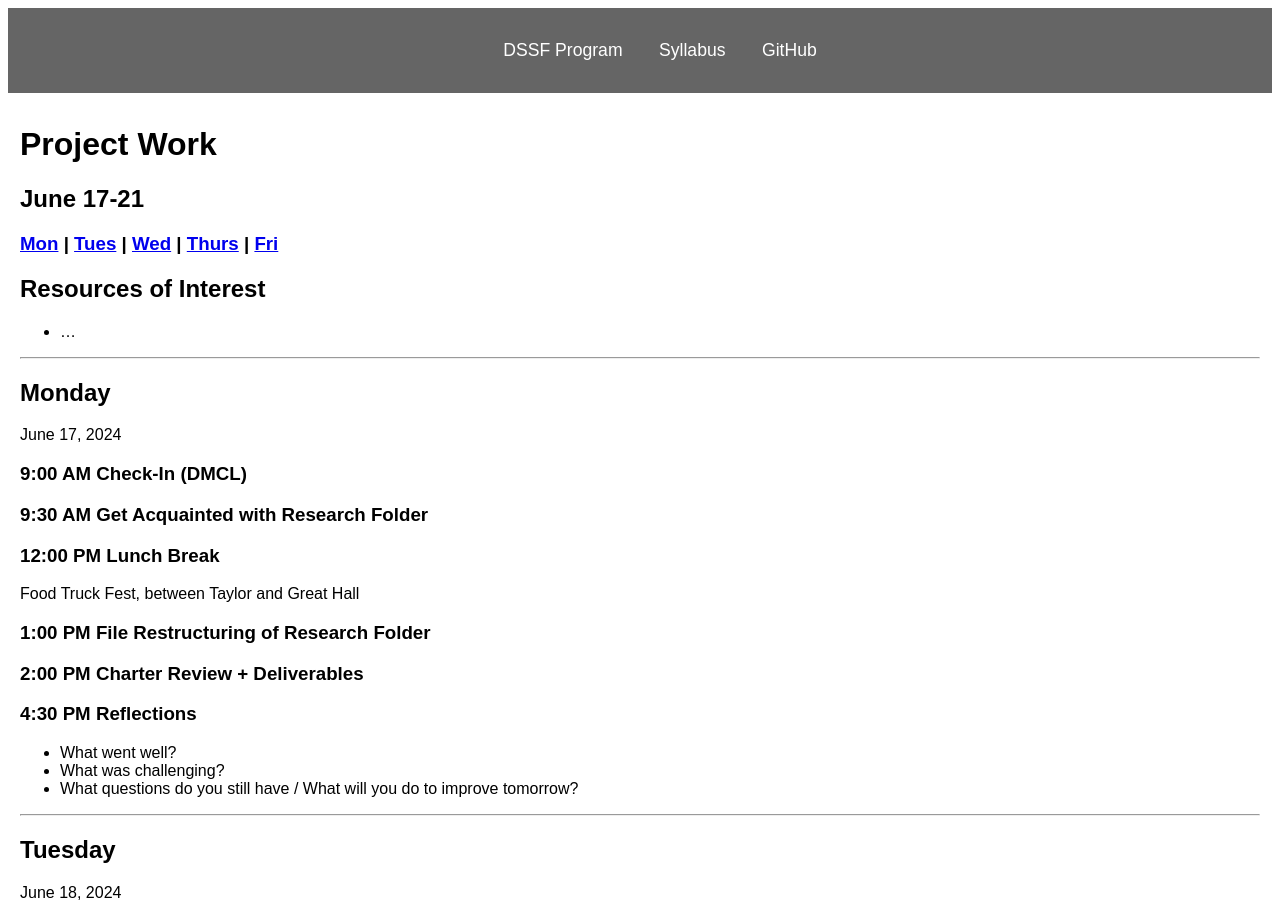
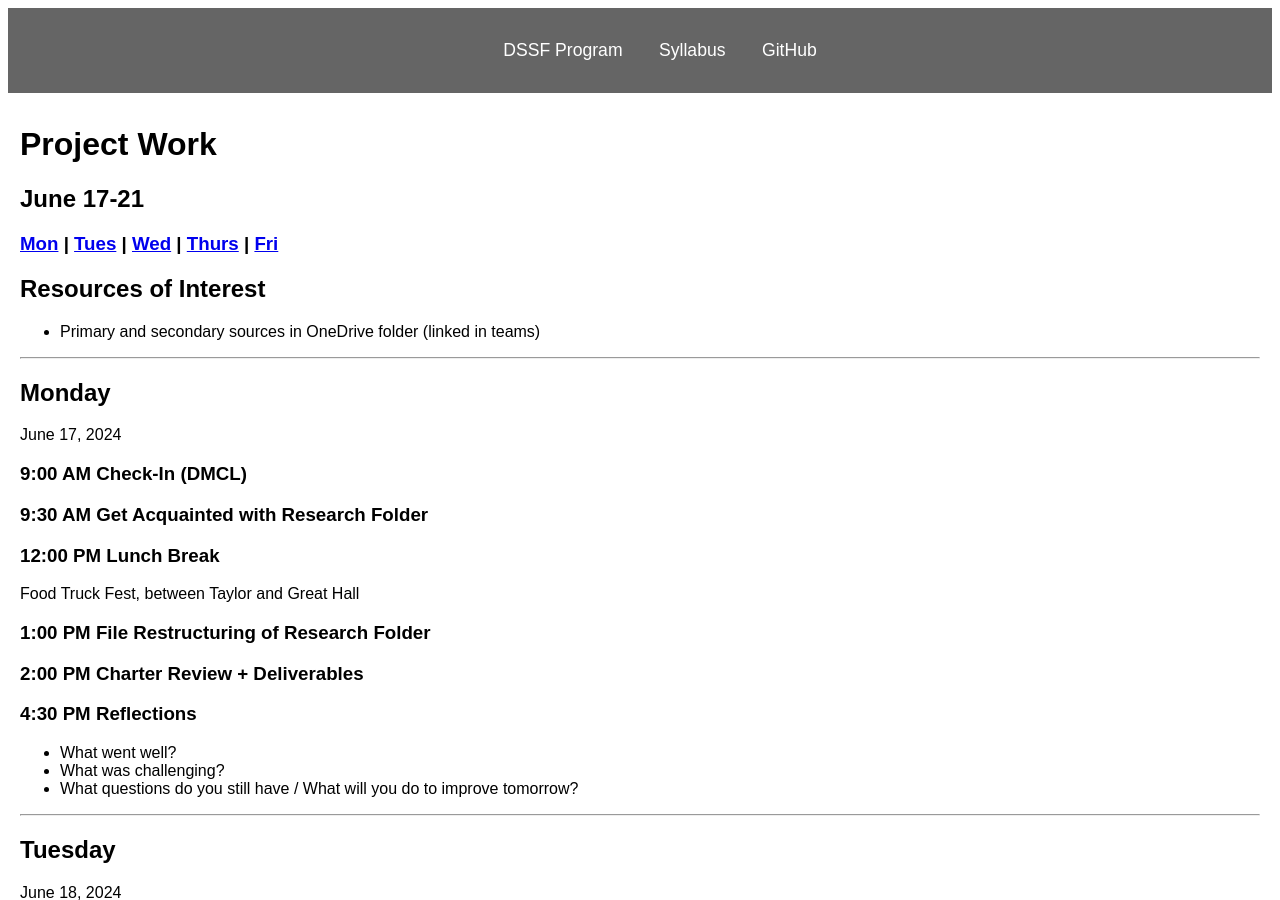
Before and after one commit to digbmc/dssf-syll, a Jekyll site: the page built from _weeks/03-work.md, in a window 1280 px wide and 900 px high. Built offline with Jekyll 4.4.1, drawn with Linux system fonts in a browser that asks for light colours.

Commit message:
updated resources of interest

```diff
--- a/_weeks/03-work.md
+++ b/_weeks/03-work.md
@@ -6,7 +6,7 @@ public: true
 ---
 
 ## Resources of Interest
-- ...
+- Primary and secondary sources in OneDrive folder (linked in teams)
 
 ---
 
```
